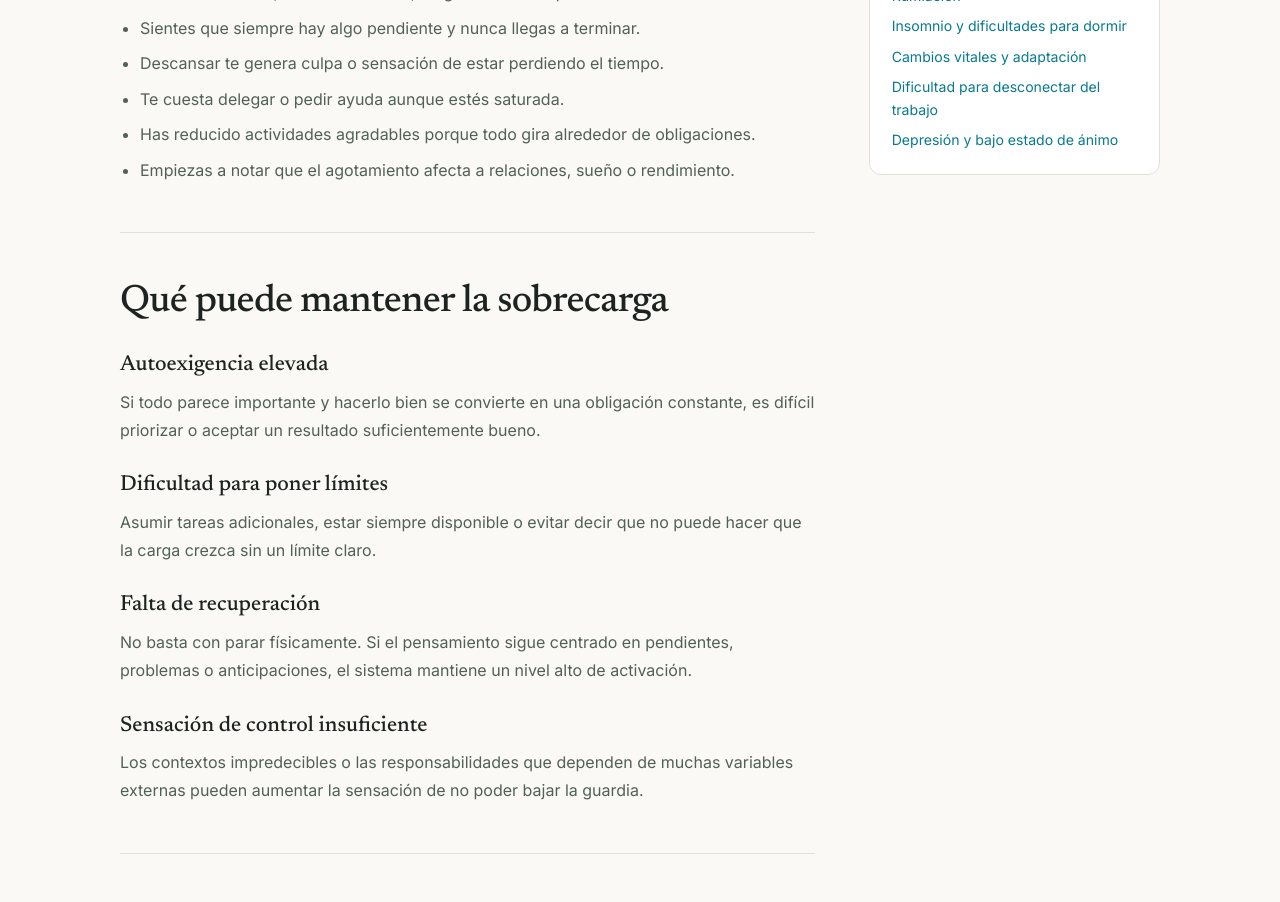
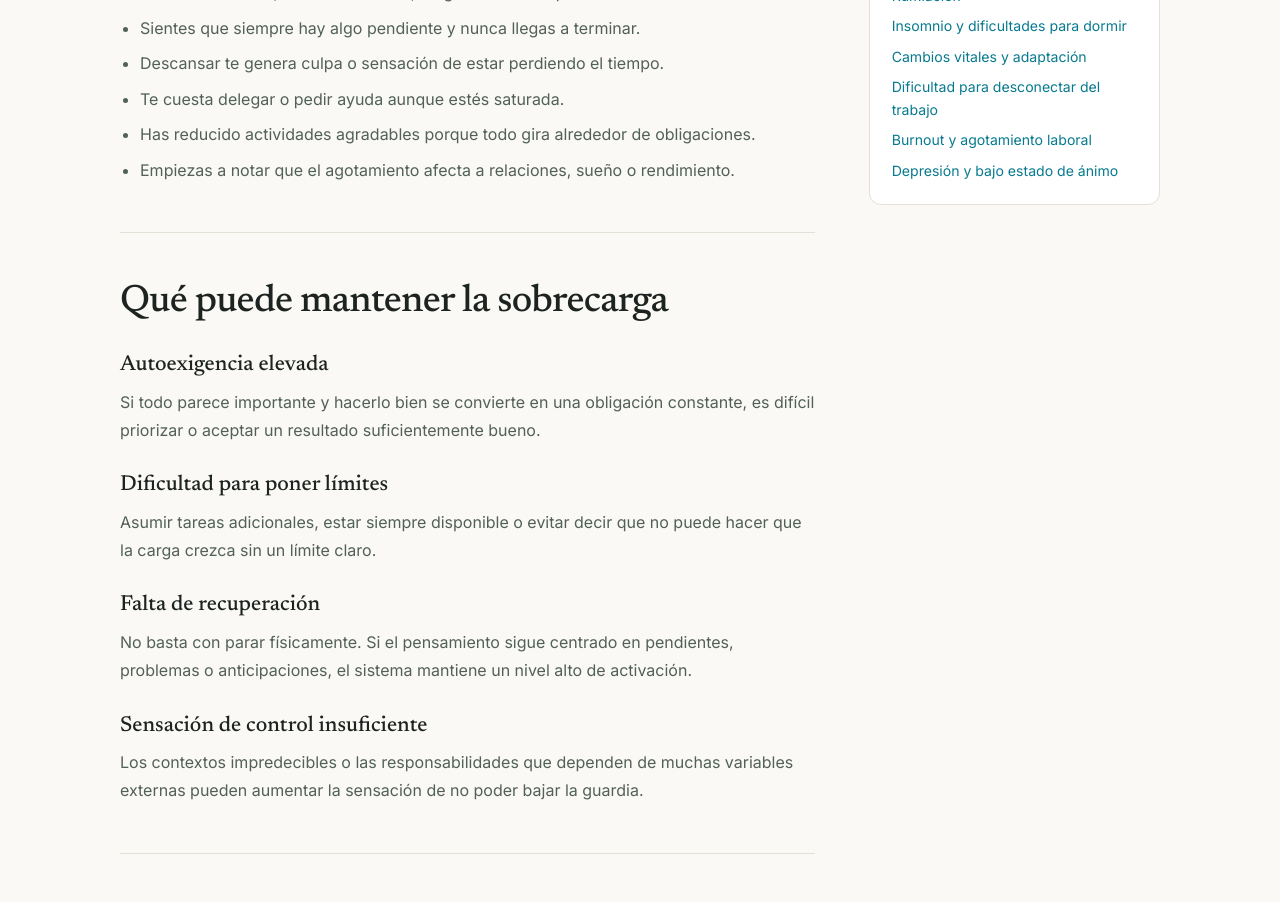
Before and after one commit to carolinasanchezgirona/Portfolio-Carolina, a Next.js app: page /estres-y-sobrecarga in a window 1280 px wide. Shown: the part 1200-2102 px from the top of the page. Built offline with nearby package versions, Linux system fonts and the light colour scheme.

Commit message:
SEO: link burnout page

```diff
--- a/app/estres-y-sobrecarga/page.tsx
+++ b/app/estres-y-sobrecarga/page.tsx
@@ -50,7 +50,8 @@ export default function StressPage() {
           <div className="seo-card"><h3>Áreas relacionadas</h3><div className="seo-related"><a href="/ansiedad/">Ansiedad</a><a href="/perfeccionismo-y-autoexigencia/">Perfeccionismo y autoexigencia</a><a href="/rumiacion-y-pensamientos-repetitivos/">Rumiación</a>
               <a href="/insomnio-y-dificultades-para-dormir/">Insomnio y dificultades para dormir</a>
               <a href="/cambios-vitales-y-adaptacion/">Cambios vitales y adaptación</a>
-              <a href="/dificultad-para-desconectar-del-trabajo/">Dificultad para desconectar del trabajo</a><a href="/depresion/">Depresión y bajo estado de ánimo</a></div></div>
+              <a href="/dificultad-para-desconectar-del-trabajo/">Dificultad para desconectar del trabajo</a>
+              <a href="/burnout-y-agotamiento-laboral/">Burnout y agotamiento laboral</a><a href="/depresion/">Depresión y bajo estado de ánimo</a></div></div>
         </aside>
       </div>
       <section className="editorial-section seo-authority"><div className="editorial-wrap seo-authority-grid"><div><p className="editorial-section-eyebrow">Profesional responsable</p><h2>Carolina Sánchez Girona</h2><p className="editorial-role">Psicóloga General Sanitaria · Neuropsicóloga</p></div><div className="seo-authority-copy"><p>Trabajo con adultos en ansiedad, sobrecarga, autoexigencia y cambios vitales desde una formulación clínica individualizada y orientada a objetivos concretos.</p><div className="seo-authority-links"><a href="/sobre-mi/">Conocer mi trayectoria profesional →</a><a href="/psicologia/">Ver Psicología General Sanitaria →</a></div></div></div></section>
```
